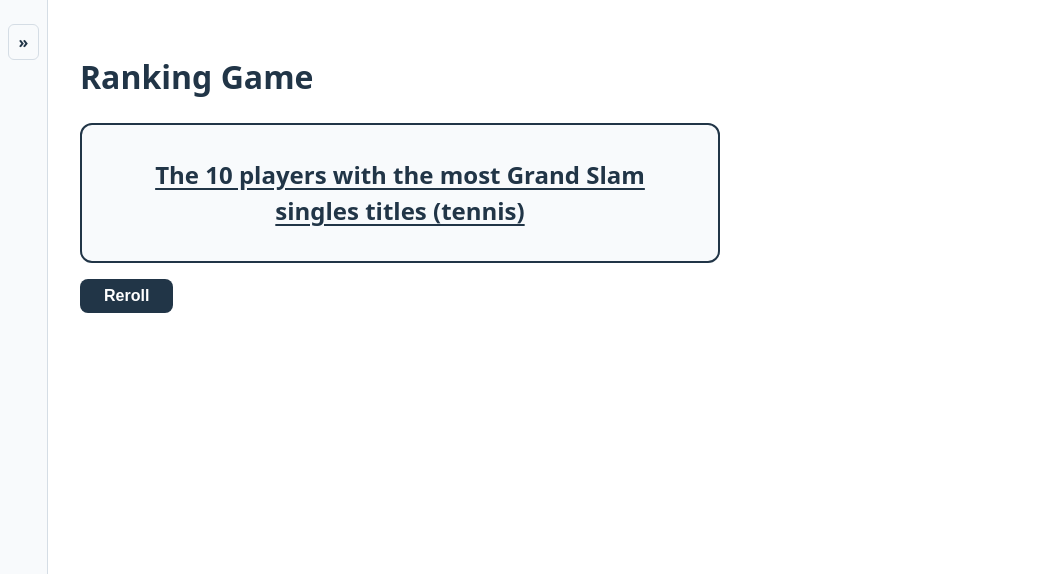
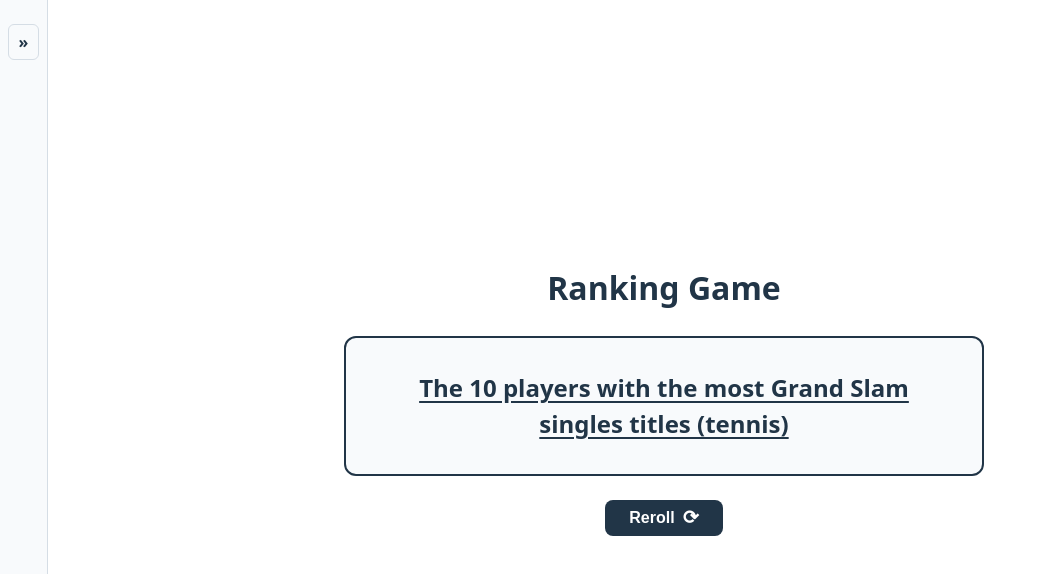
Before and after one commit to GabrielBoscoli/RankingGame, a React (Vite) app: page / in a window 1280 px wide. Shown: the top 574 px of the page, without its empty margins (0-1039 px from the left). Built offline with nearby package versions, Linux system fonts and the light colour scheme.

Commit message:
centering title, rectangle and reroll button. adding reroll icon to button

```diff
--- a/src/App.tsx
+++ b/src/App.tsx
@@ -48,6 +48,9 @@ function App() {
         </div>
         <button type="button" className="reroll-button" onClick={reroll}>
           Reroll
+          <span className="reroll-icon" aria-hidden="true">
+            ⟳
+          </span>
         </button>
       </main>
     </div>
--- a/src/index.css
+++ b/src/index.css
@@ -16,12 +16,23 @@ body {
 
 .layout {
   display: flex;
-  align-items: flex-start;
+  align-items: stretch;
+  min-height: 100vh;
 }
 
 main {
+  display: flex;
+  flex-direction: column;
+  align-items: center;
+  justify-content: center;
+  gap: 1.5rem;
   padding: 2rem;
   flex: 1;
+  text-align: center;
+}
+
+main h1 {
+  margin: 0;
 }
 
 .sidebar {
@@ -163,7 +174,9 @@ main {
 }
 
 .reroll-button {
-  margin-top: 1rem;
+  display: inline-flex;
+  align-items: center;
+  gap: 0.5rem;
   padding: 0.5rem 1.5rem;
   font-size: 1rem;
   font-weight: 600;
@@ -176,6 +189,16 @@ main {
 
 .reroll-button:hover {
   background-color: #3b6ea5;
+}
+
+.reroll-icon {
+  font-size: 1.2rem;
+  line-height: 1;
+  transition: transform 0.2s ease;
+}
+
+.reroll-button:hover .reroll-icon {
+  transform: rotate(90deg);
 }
 
 @media (max-width: 768px) {
```
Also changed, not shown: 1 other file (tests, documents, lock files or other folders).
